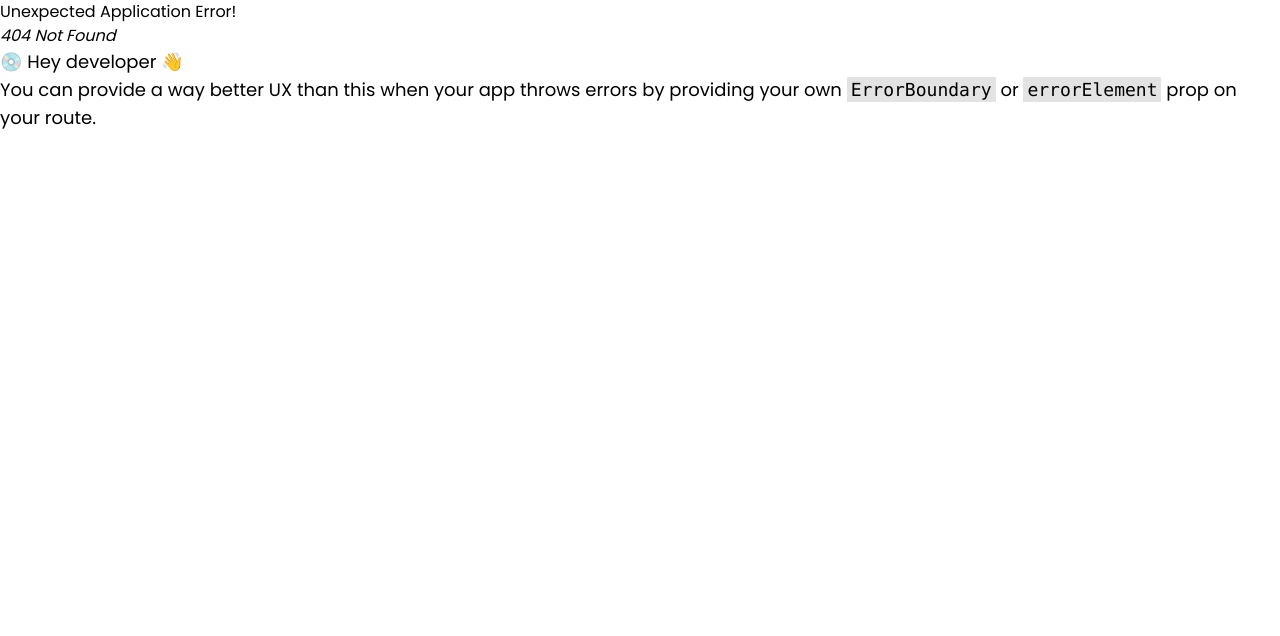
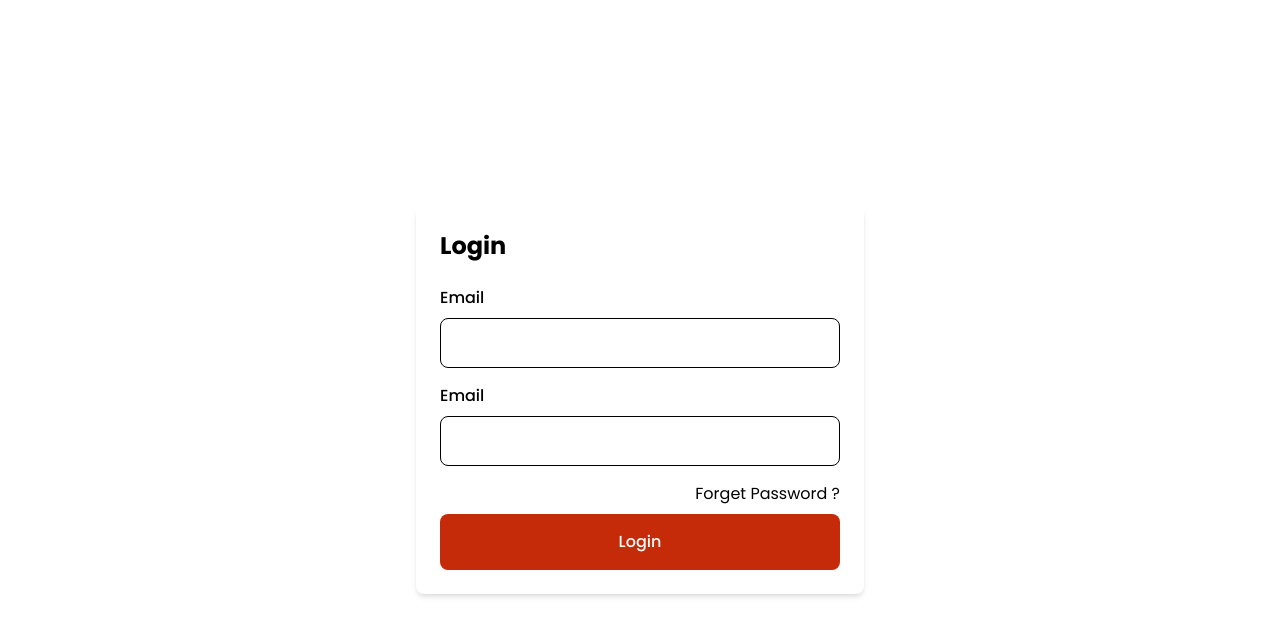
Before and after one commit to shipon-hossen-raju/bi-cycle-rider, a React (Vite) app in the folder cycle-store-frontend/: page /login in a window 1280 px wide. Before the commit this address had no page. Shown: the top 636 px of the page. Built offline with nearby package versions, Linux system fonts and the light colour scheme.

Commit message:
login page registration page design

```diff
--- /dev/null
+++ b/cycle-store-frontend/src/components/form/Input.tsx
@@ -0,0 +1,36 @@
+import React from "react";
+
+interface InputProps {
+  type?: string;
+  name: string;
+  value: string;
+  handleChange: (event: React.ChangeEvent<HTMLInputElement>) => void;
+  errors: { [key: string]: string };
+}
+
+export default function Input({
+  type = "text",
+  name,
+  value,
+  handleChange,
+  errors,
+}: InputProps) {
+  return (
+    <div className="mb-4">
+      <label htmlFor="email" className="block text-gray-700 font-medium mb-2">
+        Email
+      </label>
+      <input
+        id={name}
+        name={name}
+        type={type}
+        value={value}
+        onChange={handleChange}
+        className="w-full p-3 border rounded-lg focus:outline-none focus:ring-2 focus:ring-blue-500"
+      />
+      {errors.email && (
+        <p className="text-red-500 text-sm mt-1">{errors.email}</p>
+      )}
+    </div>
+  );
+}
--- a/cycle-store-frontend/src/layouts/header/AccountCart.tsx
+++ b/cycle-store-frontend/src/layouts/header/AccountCart.tsx
@@ -2,6 +2,9 @@ import { Link } from "react-router";
 import { cartIcon, loveIcon, userIcon } from "../../assets/icons/globalIcon";
 
 export default function AccountCart() {
+  const user = null;
+  const isUserRoute = user ? "/account" : "/login";
+
   return (
     <div className="">
       <div className="flex items-center gap-5">
@@ -16,7 +19,7 @@ export default function AccountCart() {
         </figure>
 
         {/* account */}
-        <Link to="/account" className="text-gray-600 hover:text-gray-800">
+        <Link to={isUserRoute} className="text-gray-600 hover:text-gray-800">
           {userIcon}
         </Link>
       </div>
--- /dev/null
+++ b/cycle-store-frontend/src/pages/Authentication/Login.tsx
@@ -0,0 +1,98 @@
+import React, { useState } from "react";
+import Input from "../../components/form/Input";
+import Button from "../../components/Button";
+import { Link } from "react-router";
+// import { useDispatch } from "react-redux";
+// import { AppDispatch } from "../store/store";
+// import { login } from "../features/auth/authSlice";
+
+type TLogin = {
+  email: string;
+  password: string;
+};
+
+type FormErrors = Partial<Record<keyof TLogin, string>>;
+
+const Login: React.FC = () => {
+  const [formData, setFormData] = useState<TLogin>({
+    email: "",
+    password: "",
+  });
+  const [errors, setErrors] = useState<FormErrors>({});
+  //   const dispatch = useDispatch<AppDispatch>();
+
+  const handleChange = (e: React.ChangeEvent<HTMLInputElement>) => {
+    const { name, value } = e.target;
+    setFormData((prev) => ({ ...prev, [name]: value }));
+  };
+
+  const validate = (): boolean => {
+    const newErrors: FormErrors = {};
+
+    if (!formData.email) {
+      newErrors.email = "Email is required.";
+    } else if (!/\S+@\S+\.\S+/.test(formData.email)) {
+      newErrors.email = "Invalid email format.";
+    }
+
+    if (!formData.password) {
+      newErrors.password = "Password is required.";
+    } else if (formData.password.length < 6) {
+      newErrors.password = "Password must be at least 6 characters.";
+    }
+
+    setErrors(newErrors);
+    return Object.keys(newErrors).length === 0;
+  };
+
+  const handleSubmit = (e: React.FormEvent) => {
+    e.preventDefault();
+    console.log("e", e);
+    if (validate()) {
+      // dispatch(login(formData));
+      console.log("valid data ", formData);
+    }
+  };
+
+  return (
+    <div className="flex justify-center items-center min-h-screen bg-gray-100">
+      <form
+        onSubmit={handleSubmit}
+        className="w-full max-w-md p-6 bg-white rounded-lg shadow-md"
+      >
+        <h2 className="text-2xl font-bold text-gray-800 mb-6">Login</h2>
+
+        <Input
+          name="email"
+          type="email"
+          errors={errors}
+          handleChange={handleChange}
+          value={formData.email}
+        />
+        <Input
+          name="password"
+          type="password"
+          errors={errors}
+          handleChange={handleChange}
+          value={formData.password}
+        />
+
+        <Link
+          className="ml-auto text-right block mb-2 hover:text-blue-500"
+          to="/forget-password"
+        >
+          Forget Password ?
+        </Link>
+
+        <Button
+          type="submit"
+          className="w-full bg-blue-500 text-white p-3 rounded-lg font-medium hover:bg-blue-600 transition"
+        >
+          Login
+        </Button>
+      </form>
+    </div>
+  );
+};
+
+export default Login;
--- /dev/null
+++ b/cycle-store-frontend/src/pages/Authentication/Registration.tsx
@@ -0,0 +1,5 @@
+import React from "react";
+
+export default function Registration() {
+  return <div>registration page</div>;
+}
```
Also changed, not shown: cycle-store-frontend/src/routes/index.tsx (+10 -0 lines).
